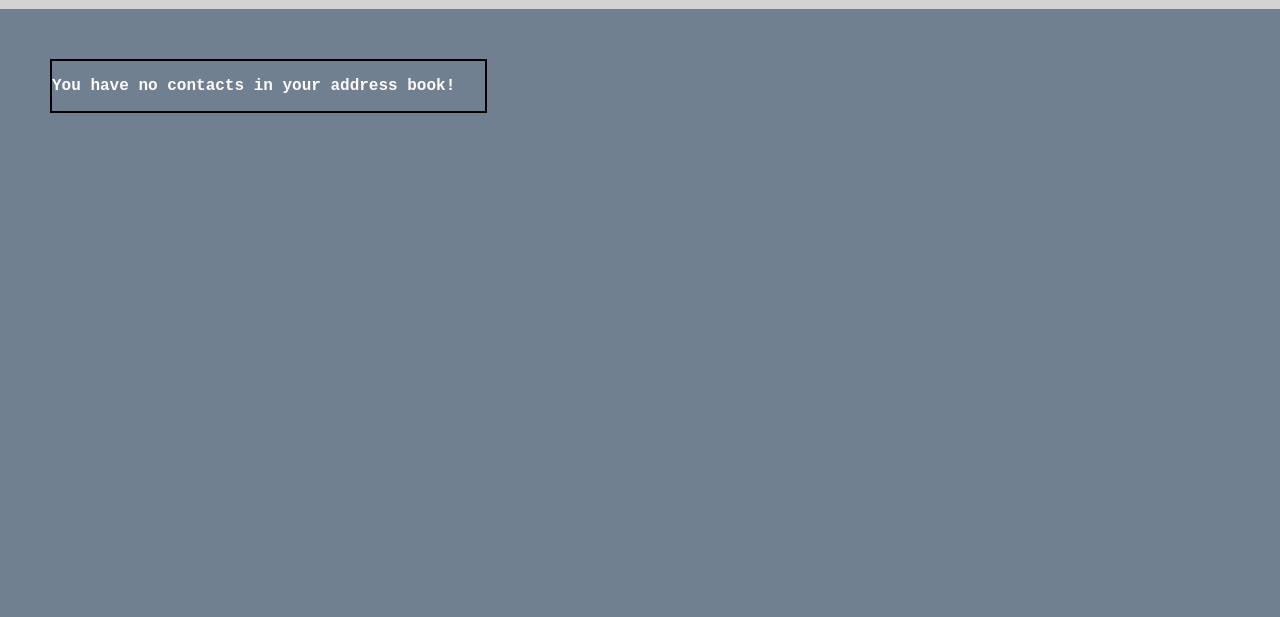
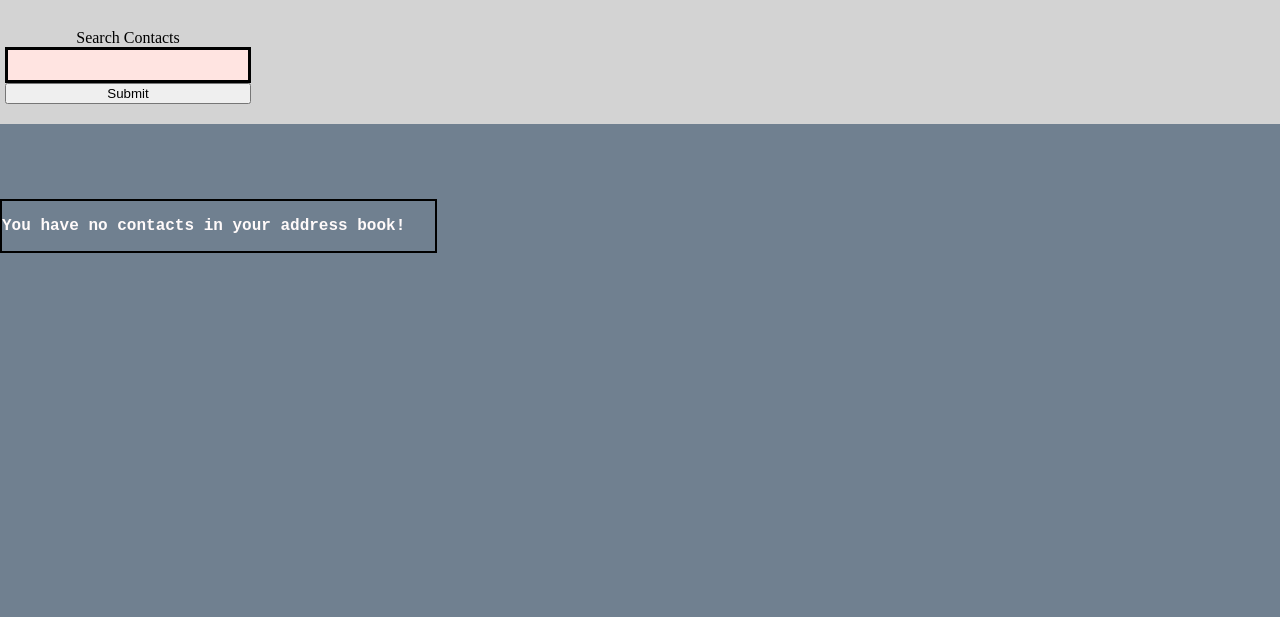
Before and after one commit to lukeperrin10/address_book, a website: page src/index.html in a window 1280 px wide. Shown: the part 183-800 px from the top of the page. Drawn offline with Linux system fonts and the light colour scheme.

Commit message:
WIP added some more styling, working on a search functionality in web app.

```diff
--- a/src/assets/css/style.css
+++ b/src/index.css
@@ -14,6 +14,36 @@ h1 {
     margin: 0;
     padding-top: 15px;
 }
+
+
+#search-grid {
+
+    display: grid;
+    justify-content: center;
+    width: 20%;
+    padding-top: 25px;
+    margin-bottom: 15px;
+
+
+}
+
+
+#search {
+
+    display: inline-block;
+    font-family: 'Courier New', Courier, monospace;
+    border: solid;
+    width: 100%;
+    padding: 5px;
+    background-color: mistyrose;
+    border: solid;
+    font-weight: bold;
+    display: inline-block;
+    font-size: 18px;
+
+
+}
+
 
 #submit {
 
@@ -36,22 +66,22 @@ h1 {
     font-size: 24px;
 }
 
-
 #form-grid {
     display: grid;
     justify-content: center;
-    float: left;
     width: 20%;
+    padding-top: 25px;
+
 
 }
 
 #new-contact {
     color: snow;
-    padding-top: 50px;
     margin-left: 20px;
     margin-right: 20px;
     font-family: 'Courier New', Courier, monospace;
     font-size: 20px;
+    float: left;
 
 }
 
@@ -84,7 +114,7 @@ input[type="email"] {
     font-weight: bold;
     font-size: 16px;
     margin-top: 50px;
-    margin-left: 50px;
+    margin-right: 50px;
     border: 2px solid black;
     width: auto;
     padding-right: 30px;
--- a/src/index.html
+++ b/src/index.html
@@ -5,14 +5,24 @@
     <meta http-equiv="X-UA-Compatible" content="IE=edge">
     <meta name="viewport" content="width=device-width, initial-scale=1.0">
     <title>Address Book</title>
-    <link rel="stylesheet" href="/src/assets/css/style.css">
+    <link rel="stylesheet" href="./index.css">
 </head>
 
 <body>
     <header class="topbar">
         <h1>Contacts</h1>
-            <h2> Please click on Add Contact to begin. <br/> <button id="add-contact">Add Contact</button></h2>
+        <h2> Please click on an option below to begin. <br/> <button id="add-contact">Add Contact</button> </h2>
+
+        <section id="search-grid">
+             <label for="search-contacts">Search Contacts</label>
+             <input type="search" name="search" id="search">
+             <input type="submit" name="submit search" id="submit-search">
+
+        </section>
+
+
     </header>
+
 
     <section id="form-grid">
         <form id="new-contact">
@@ -29,6 +39,7 @@
             <input id="submit" type="submit" value="Save Contact">
         </form>
     </section>
+
     <div id="contact-list"></div>
     <script src="./assets/js/app.js"></script>
 
```
Also changed, not shown: src/assets/js/app.js (+9 -0 lines).
